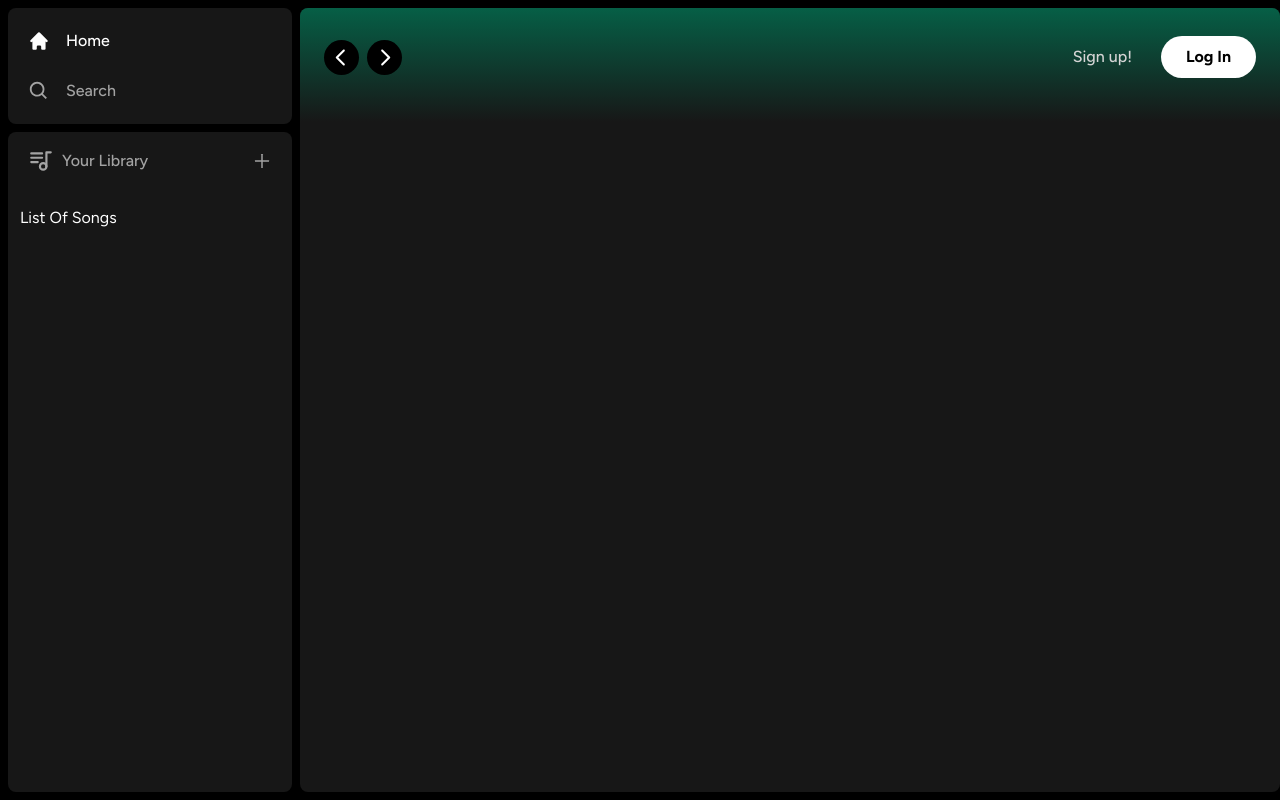
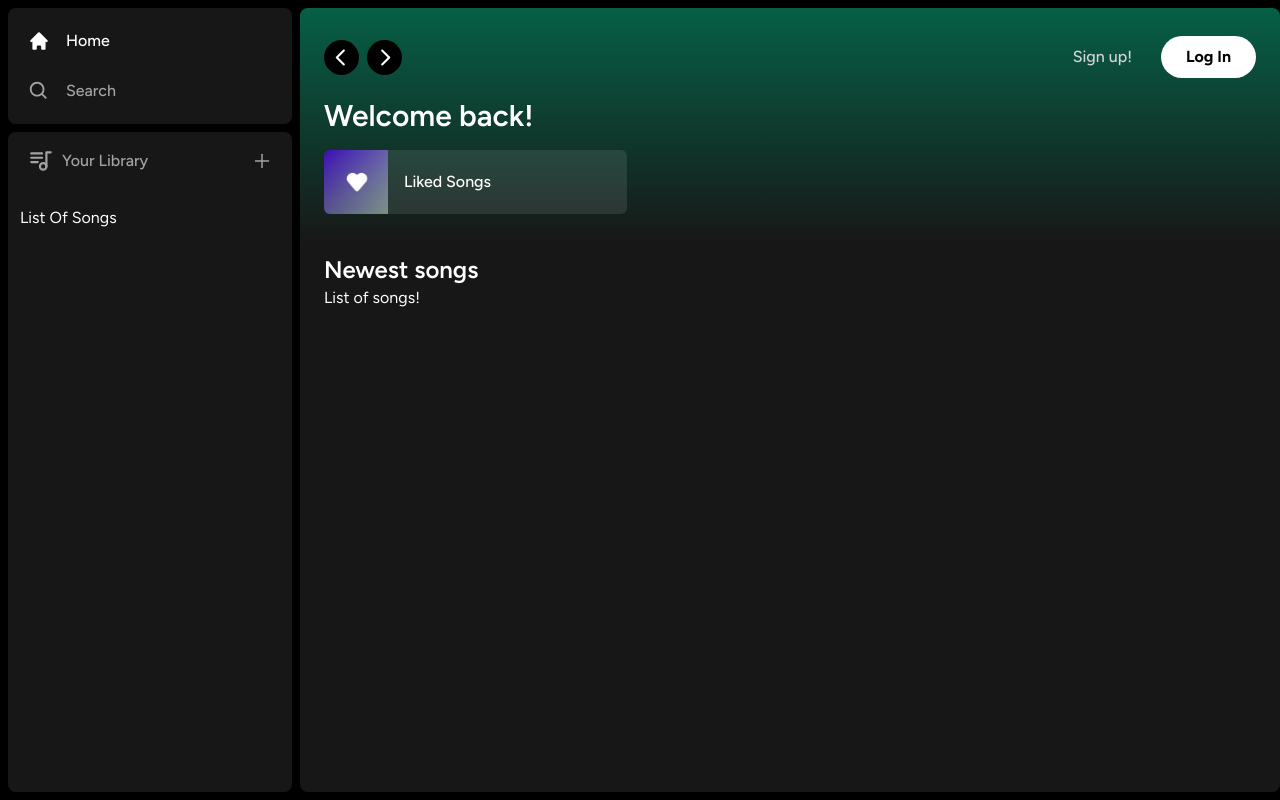
Before and after one commit to PositivWarrior/Ampify, a Next.js app: page / in a window 1280 px wide. Built offline with nearby package versions, Linux system fonts and the light colour scheme.

Commit message:
Main Layout done

```diff
--- a/app/(site)/page.tsx
+++ b/app/(site)/page.tsx
@@ -1,9 +1,33 @@
 import Header from "@/components/Header";
+import ListItem from "@/components/ListItem";
 
 export default function Home() {
   return (
     <div className="bg-neutral-900 rounded-lg w-full h-full overflow-hidden overflow-y-auto">
-      <Header />
+      <Header>
+        <div className="mb-2">
+          <h1 className="text-white text-3xl font-semibold">
+            Welcome back!
+            </h1>
+            <div className="grid grid-cols-1 sm:grid-cols-2 xl:grid-cols-3 2xl:grid-cols-4 gap-3 mt-4">
+              <ListItem
+                image="/images/liked.png"
+                name="Liked Songs"
+                href="liked"
+                />
+            </div>
+        </div>
+      </ Header>
+      <div className="mt-2 mb-7 px-6">
+        <div className="flex justify-between items-center">
+          <h1 className="text-white text-2xl font-semibold">
+            Newest songs
+          </h1>
+        </div>
+        <div>
+          List of songs!
+        </div>
+      </div>
     </div>
   )
 }
--- /dev/null
+++ b/components/ListItem.tsx
@@ -0,0 +1,39 @@
+'use client'
+
+import Image from "next/image";
+import { useRouter } from "next/navigation";
+import { FaPlay } from "react-icons/fa";
+
+interface ListItemProps {
+    image: string;
+    name: string;
+    href: string;
+}
+
+const ListItem: React.FC<ListItemProps> = ({
+    image,
+    name,
+    href,
+}) => {
+    const router = useRouter();
+
+    const onClick = () => {
+        router.push(href);
+    }
+
+    return (
+        <button onClick={onClick} className="relative group flex items-center rounded-md overflow-hidden gap-x-4 bg-neutral-100/10 hover:bg-neutral-100/20 transition pr-4">
+            <div className="relative min-h-[64px] min-w-[64px]">
+                <Image className="object-cover" fill src={image} alt="Image"/>
+            </div>
+            <p className="font-medium truncate py-5">
+                {name}
+            </p>
+            <div className="absolute transition opacity-0 rounded-full flex items-center justify-center bg-green-500 p-4 drop-shadow-md right-5 group-hover:opacity-100 hover:scale-110">
+                <FaPlay className="text-black"/>
+            </div>
+        </button>
+    )
+}
+
+export default ListItem;
```
Also changed, not shown: public/images/liked.png (added).
